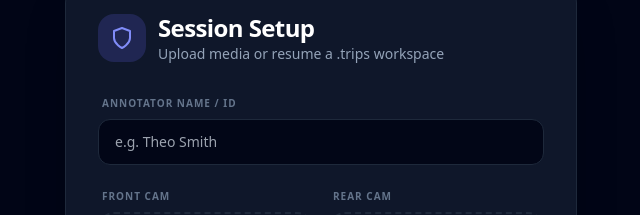
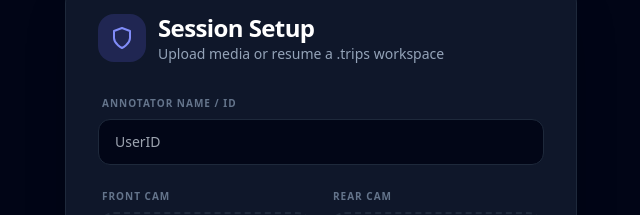
Before and after one commit to theosmith02-dot/BikeAnnotationAppSDGroup1, a React (Vite) app: page / in a window 1280 px wide. Shown: the part 132-347 px from the top of the page, without its empty margins (319-959 px from the left). Built offline with nearby package versions, Linux system fonts and the light colour scheme.

Commit message:
Change UserID

```diff
--- a/src/components/setup/SessionSetupModal.tsx
+++ b/src/components/setup/SessionSetupModal.tsx
@@ -100,7 +100,7 @@ const SessionSetupModal: React.FC<SessionSetupModalProps> = ({ onStart, onClose,
               type="text"
               value={userId}
               onChange={(e) => setUserId(e.target.value)}
-              placeholder="e.g. Theo Smith"
+              placeholder="UserID"
               className="w-full bg-slate-950 border border-slate-800 rounded-xl px-4 py-3 text-sm text-slate-200 focus:border-indigo-500 outline-none transition-all"
             />
           </div>
```
